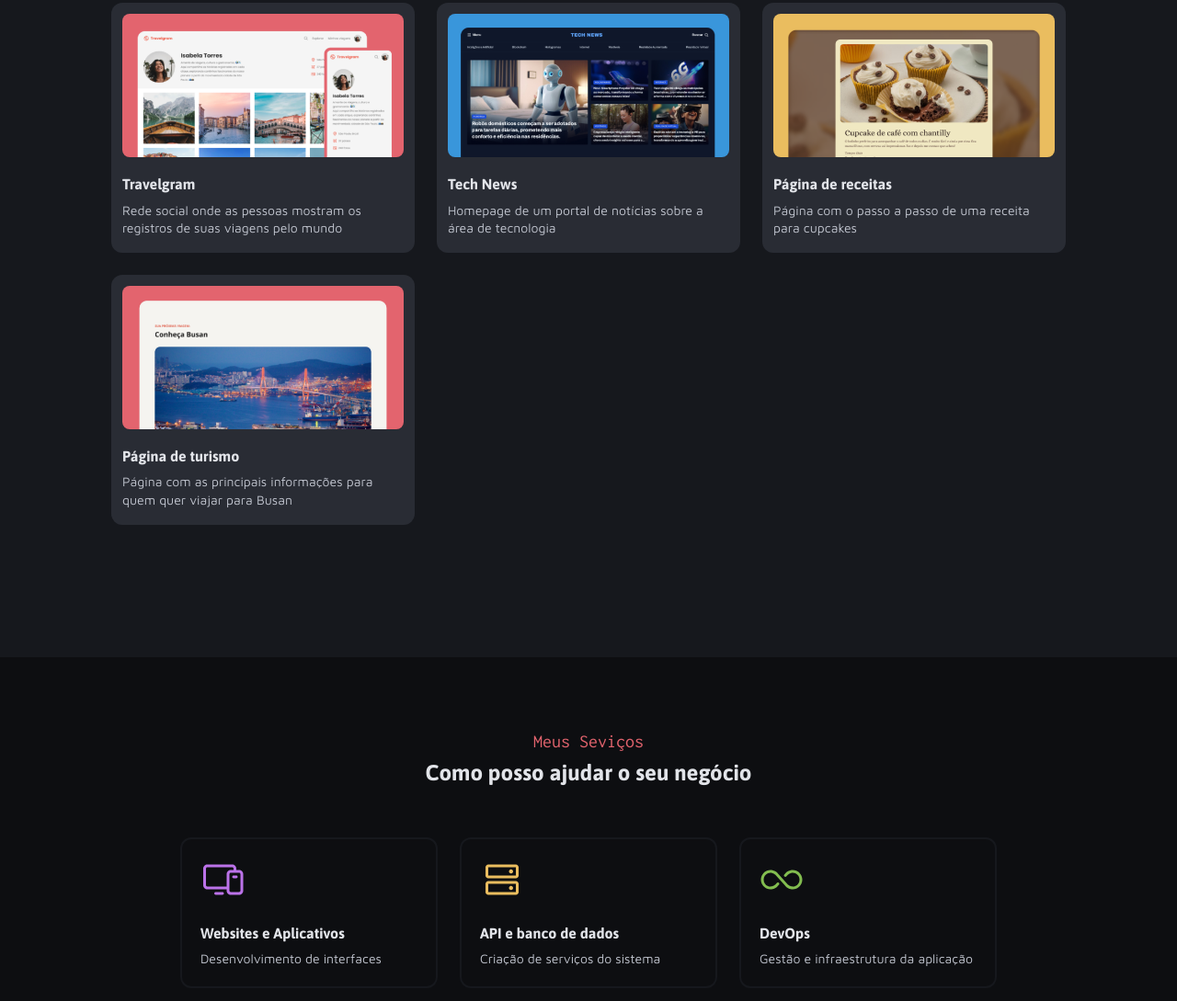
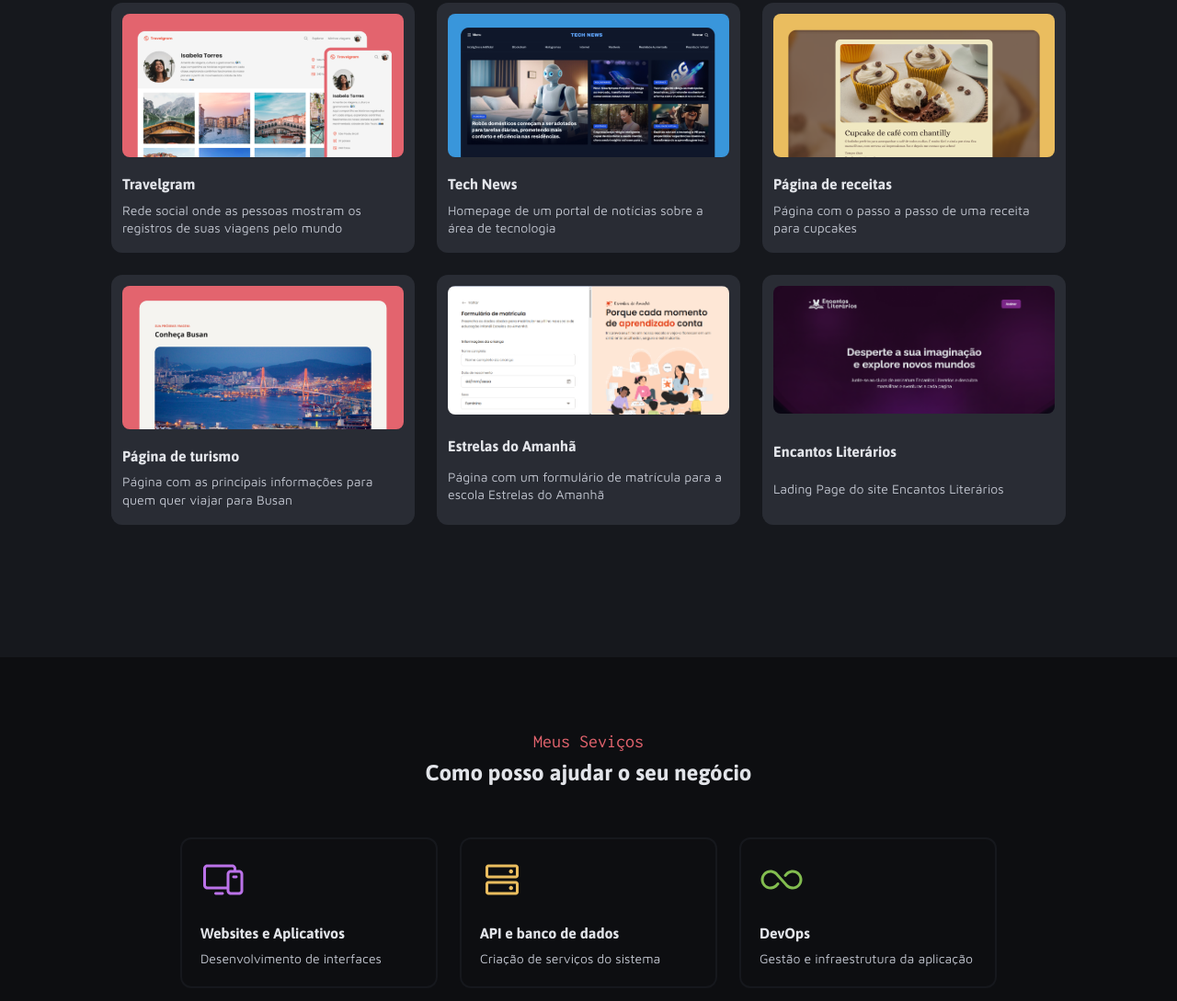
Before and after one commit to ViniciusLegacy/portifolio-dev, a plain HTML site: page index.html in a window 1280 px wide. Shown: the part 963-2052 px from the top of the page at 92% size. Drawn offline with Linux system fonts and the light colour scheme.

Commit message:
add two projects in projects section

```diff
--- a/index.html
+++ b/index.html
@@ -69,6 +69,16 @@
                     <h3>Página de turismo</h3>
                     <p>Página com as principais informações para quem quer viajar para Busan</p>
                 </a>
+                <a class="grid" href="https://viniciuslegacy.github.io/registration-form/" target="_blank">
+                    <img src="assets/images/Thumbnail_Project-07.png" alt="imagem do projeto Estrelas do Amanhã">
+                    <h3>Estrelas do Amanhã</h3>
+                    <p>Página com um formulário de matrícula para a escola Estrelas do Amanhã</p>
+                </a>
+                <a class="grid" href="https://viniciuslegacy.github.io/encantos-literarios/" target="_blank">
+                    <img src="assets/images/Thumbnail_Project-08.png" alt="imagem do projeto Encantos literários">
+                    <h3>Encantos Literários</h3>
+                    <p>Lading Page do site Encantos Literários</p>
+                </a>
             </div>
         </section>
 
```
Also changed, not shown: assets/images/Thumbnail_Project-07.png (added), assets/images/Thumbnail_Project-08.png (added).
